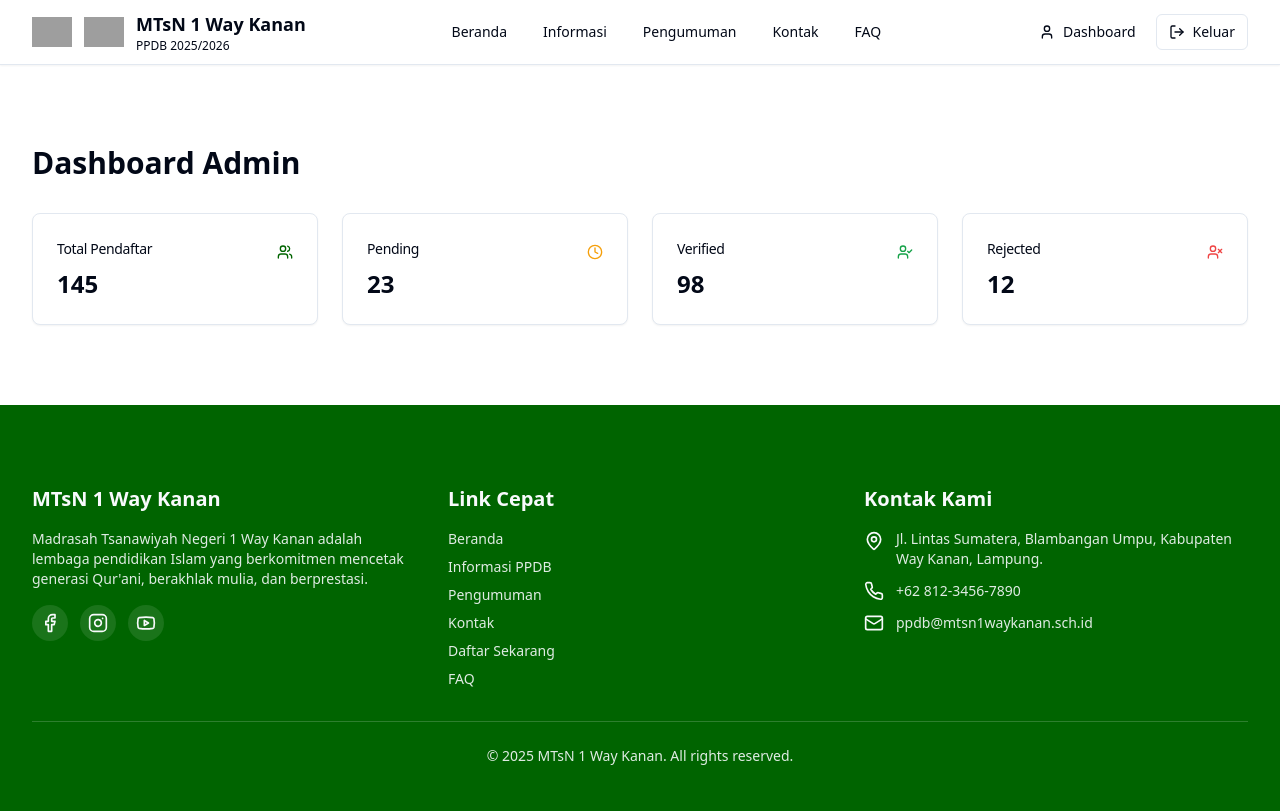
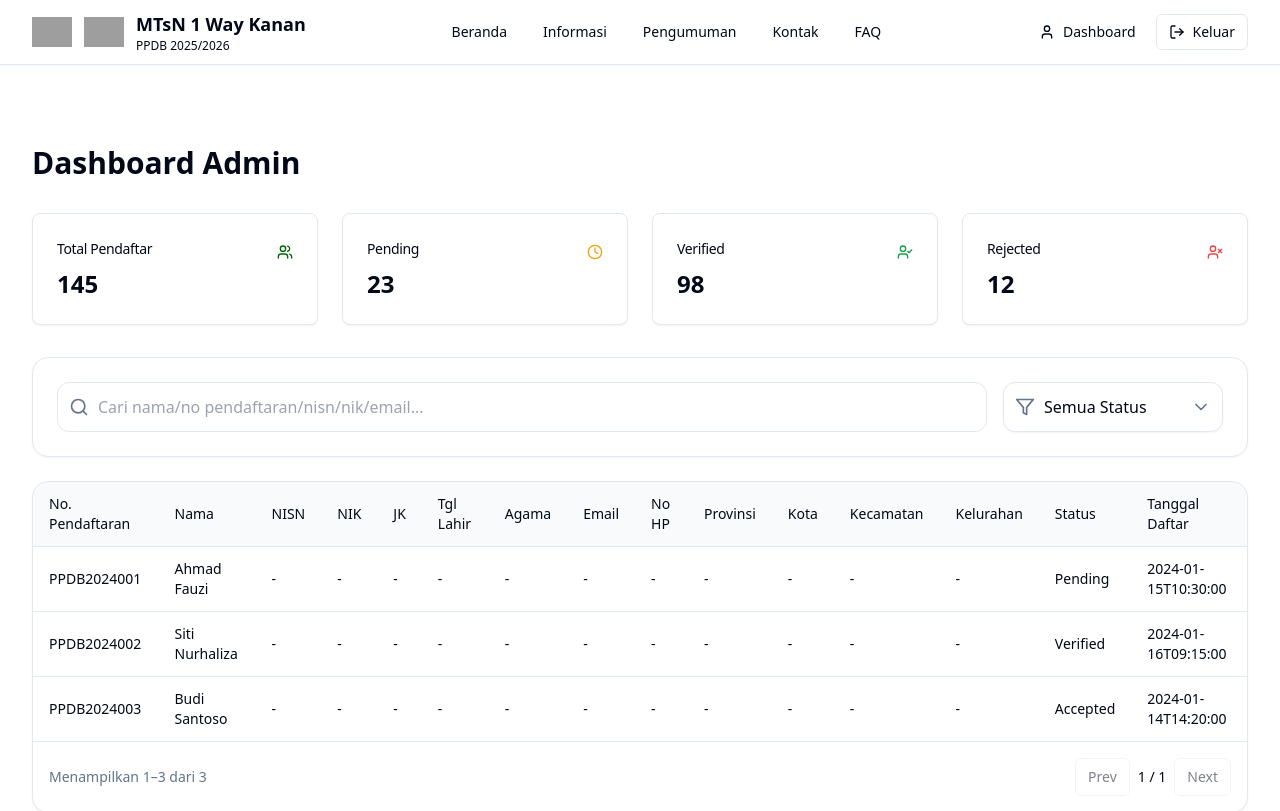
Before and after one commit to GPadaka19/ppdbmtsn1wk-react, a React (Vite) app: page /admin/dashboard in a window 1280 px wide. Shown: the top 811 px of the page. Built offline with nearby package versions, Linux system fonts and the light colour scheme; sample sign-in values are in the browser's storage; grey boxes are pictures that could not be loaded; the HTML template or start-up script is replaced by a standard one.

Commit message:
feat: Add search and filter functionality to the DashboardAdmin component, including pagination and data fetching from the admin service

```diff
--- a/src/pages/admin/Dashboard.tsx
+++ b/src/pages/admin/Dashboard.tsx
@@ -1,7 +1,9 @@
 import Navigation from '@/components/layout/Navigation';
 import Footer from '@/components/layout/Footer';
 import { Card, CardContent, CardHeader, CardTitle } from '@/components/ui/card';
-import { Users, UserCheck, UserX, Clock } from 'lucide-react';
+import { Users, UserCheck, UserX, Clock, Search, Filter, ChevronDown } from 'lucide-react';
+import { useEffect, useMemo, useState } from 'react';
+import { adminService } from '@/services/adminService';
 
 const DashboardAdmin = () => {
   const stats = [
@@ -10,6 +12,50 @@ const DashboardAdmin = () => {
     { icon: UserCheck, label: 'Verified', value: 98, color: 'text-success' },
     { icon: UserX, label: 'Rejected', value: 12, color: 'text-destructive' },
   ];
+
+  const [loading, setLoading] = useState(false);
+  const [error, setError] = useState('');
+  const [searchTerm, setSearchTerm] = useState('');
+  const [statusFilter, setStatusFilter] = useState<'all' | 'pending' | 'verified' | 'rejected' | 'accepted'>('all');
+  const [page, setPage] = useState(1);
+  const [limit] = useState(10);
+  const [total, setTotal] = useState(0);
+  const [rows, setRows] = useState<any[]>([]);
+
+  const totalPages = useMemo(() => Math.max(1, Math.ceil(total / limit)), [total, limit]);
+
+  const fetchRows = async () => {
+    try {
+      setLoading(true);
+      setError('');
+      const { data, total: t } = await adminService.getPendaftarList({
+        status: statusFilter === 'all' ? undefined : statusFilter,
+        search: searchTerm || undefined,
+        page,
+        limit,
+      });
+      setRows(data || []);
+      setTotal(t || 0);
+    } catch (e: any) {
+      setError(e?.message || 'Gagal memuat data pendaftar');
+    } finally {
+      setLoading(false);
+    }
+  };
+
+  useEffect(() => {
+    fetchRows();
+    // eslint-disable-next-line react-hooks/exhaustive-deps
+  }, [statusFilter, page]);
+
+  useEffect(() => {
+    const id = setTimeout(() => {
+      setPage(1);
+      fetchRows();
+    }, 300);
+    return () => clearTimeout(id);
+    // eslint-disable-next-line react-hooks/exhaustive-deps
+  }, [searchTerm]);
 
   return (
     <div className="min-h-screen bg-background">
@@ -31,6 +77,124 @@ const DashboardAdmin = () => {
               </Card>
             ))}
           </div>
+
+          {/* Search & Filter */}
+          <div className="bg-card rounded-2xl border border-border shadow-sm p-6 mt-8">
+            <div className="flex flex-col md:flex-row gap-4">
+              <div className="flex-1 relative">
+                <Search className="absolute left-3 top-1/2 -translate-y-1/2 h-5 w-5 text-muted-foreground" />
+                <input
+                  type="text"
+                  placeholder="Cari nama/no pendaftaran/nisn/nik/email..."
+                  value={searchTerm}
+                  onChange={(e) => setSearchTerm(e.target.value)}
+                  className="w-full pl-10 pr-4 py-3 border border-border rounded-xl focus:ring-2 focus:ring-ring focus:border-ring transition-colors bg-background"
+                />
+              </div>
+
+              <div className="relative min-w-[220px]">
+                <Filter className="absolute left-3 top-1/2 -translate-y-1/2 h-5 w-5 text-muted-foreground pointer-events-none" />
+                <select
+                  value={statusFilter}
+                  onChange={(e) => setStatusFilter(e.target.value as any)}
+                  className="appearance-none w-full pl-10 pr-8 py-3 border border-border rounded-xl focus:ring-2 focus:ring-ring focus:border-ring bg-background text-foreground font-medium shadow-sm hover:border-ring transition-all cursor-pointer"
+                >
+                  <option value="all">Semua Status</option>
+                  <option value="pending">Pending</option>
+                  <option value="verified">Verified</option>
+                  <option value="accepted">Accepted</option>
+                  <option value="rejected">Rejected</option>
+                </select>
+                <ChevronDown className="absolute right-3 top-1/2 -translate-y-1/2 h-5 w-5 text-muted-foreground pointer-events-none" />
+              </div>
+            </div>
+          </div>
+
+          {/* Table */}
+          <div className="mt-6 bg-card rounded-2xl border border-border shadow-sm overflow-hidden">
+            <div className="overflow-x-auto">
+              <table className="w-full text-sm">
+                <thead className="bg-muted/50">
+                  <tr>
+                    <th className="px-4 py-3 text-left font-medium">No. Pendaftaran</th>
+                    <th className="px-4 py-3 text-left font-medium">Nama</th>
+                    <th className="px-4 py-3 text-left font-medium">NISN</th>
+                    <th className="px-4 py-3 text-left font-medium">NIK</th>
+                    <th className="px-4 py-3 text-left font-medium">JK</th>
+                    <th className="px-4 py-3 text-left font-medium">Tgl Lahir</th>
+                    <th className="px-4 py-3 text-left font-medium">Agama</th>
+                    <th className="px-4 py-3 text-left font-medium">Email</th>
+                    <th className="px-4 py-3 text-left font-medium">No HP</th>
+                    <th className="px-4 py-3 text-left font-medium">Provinsi</th>
+                    <th className="px-4 py-3 text-left font-medium">Kota</th>
+                    <th className="px-4 py-3 text-left font-medium">Kecamatan</th>
+                    <th className="px-4 py-3 text-left font-medium">Kelurahan</th>
+                    <th className="px-4 py-3 text-left font-medium">Status</th>
+                    <th className="px-4 py-3 text-left font-medium">Tanggal Daftar</th>
+                  </tr>
+                </thead>
+                <tbody>
+                  {loading ? (
+                    <tr>
+                      <td colSpan={15} className="px-4 py-6 text-center">Memuat data...</td>
+                    </tr>
+                  ) : error ? (
+                    <tr>
+                      <td colSpan={15} className="px-4 py-6 text-center text-destructive">{error}</td>
+                    </tr>
+                  ) : rows.length === 0 ? (
+                    <tr>
+                      <td colSpan={15} className="px-4 py-6 text-center">Tidak ada data</td>
+                    </tr>
+                  ) : (
+                    rows.map((r, idx) => (
+                      <tr key={r.id || idx} className="border-t border-border">
+                        <td className="px-4 py-3">{r.no_pendaftaran || '-'}</td>
+                        <td className="px-4 py-3">{r.nama_lengkap || r.nama || '-'}</td>
+                        <td className="px-4 py-3">{r.nisn || '-'}</td>
+                        <td className="px-4 py-3">{r.nik || '-'}</td>
+                        <td className="px-4 py-3">{r.jenis_kelamin || '-'}</td>
+                        <td className="px-4 py-3">{r.tanggal_lahir || '-'}</td>
+                        <td className="px-4 py-3">{r.agama || '-'}</td>
+                        <td className="px-4 py-3">{r.email || '-'}</td>
+                        <td className="px-4 py-3">{r.no_hp || '-'}</td>
+                        <td className="px-4 py-3">{r.provinsi_nama || r.provinsi || '-'}</td>
+                        <td className="px-4 py-3">{r.kota_nama || r.kabupaten || '-'}</td>
+                        <td className="px-4 py-3">{r.kecamatan_nama || r.kecamatan || '-'}</td>
+                        <td className="px-4 py-3">{r.kelurahan_nama || r.desa || '-'}</td>
+                        <td className="px-4 py-3 capitalize">{r.status || '-'}</td>
+                        <td className="px-4 py-3">{r.tanggal_daftar || '-'}</td>
+                      </tr>
+                    ))
+                  )}
+                </tbody>
+              </table>
+            </div>
+
+            {/* Pagination */}
+            <div className="flex items-center justify-between p-4 border-t border-border">
+              <div className="text-sm text-muted-foreground">
+                Menampilkan {(rows.length === 0 ? 0 : (page - 1) * limit + 1)}–{(page - 1) * limit + rows.length} dari {total}
+              </div>
+              <div className="flex items-center gap-2">
+                <button
+                  onClick={() => setPage((p) => Math.max(1, p - 1))}
+                  disabled={page === 1 || loading}
+                  className={`px-3 py-2 rounded-md border text-sm ${page === 1 || loading ? 'opacity-50 cursor-not-allowed' : 'hover:bg-accent'}`}
+                >
+                  Prev
+                </button>
+                <span className="text-sm">{page} / {totalPages}</span>
+                <button
+                  onClick={() => setPage((p) => Math.min(totalPages, p + 1))}
+                  disabled={page === totalPages || loading}
+                  className={`px-3 py-2 rounded-md border text-sm ${page === totalPages || loading ? 'opacity-50 cursor-not-allowed' : 'hover:bg-accent'}`}
+                >
+                  Next
+                </button>
+              </div>
+            </div>
+          </div>
         </div>
       </div>
       <Footer />
```
